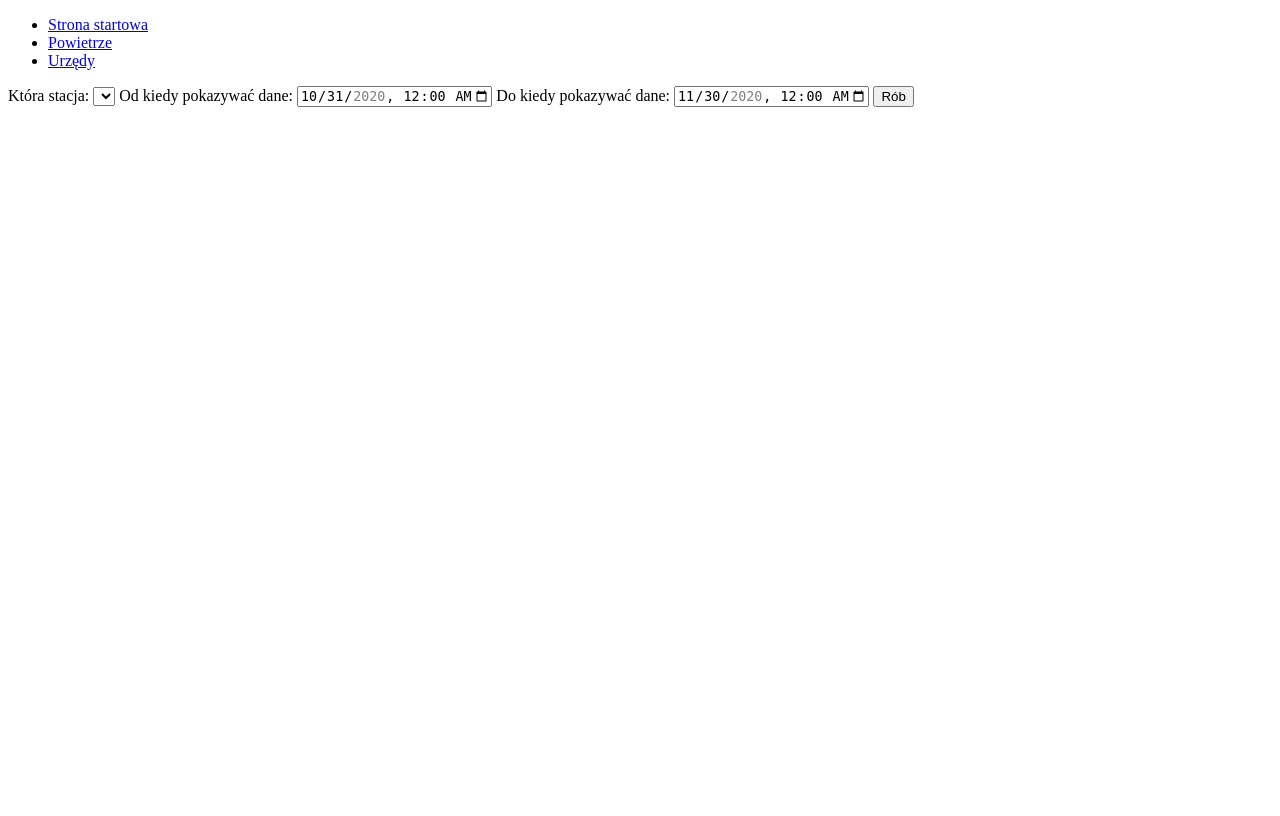
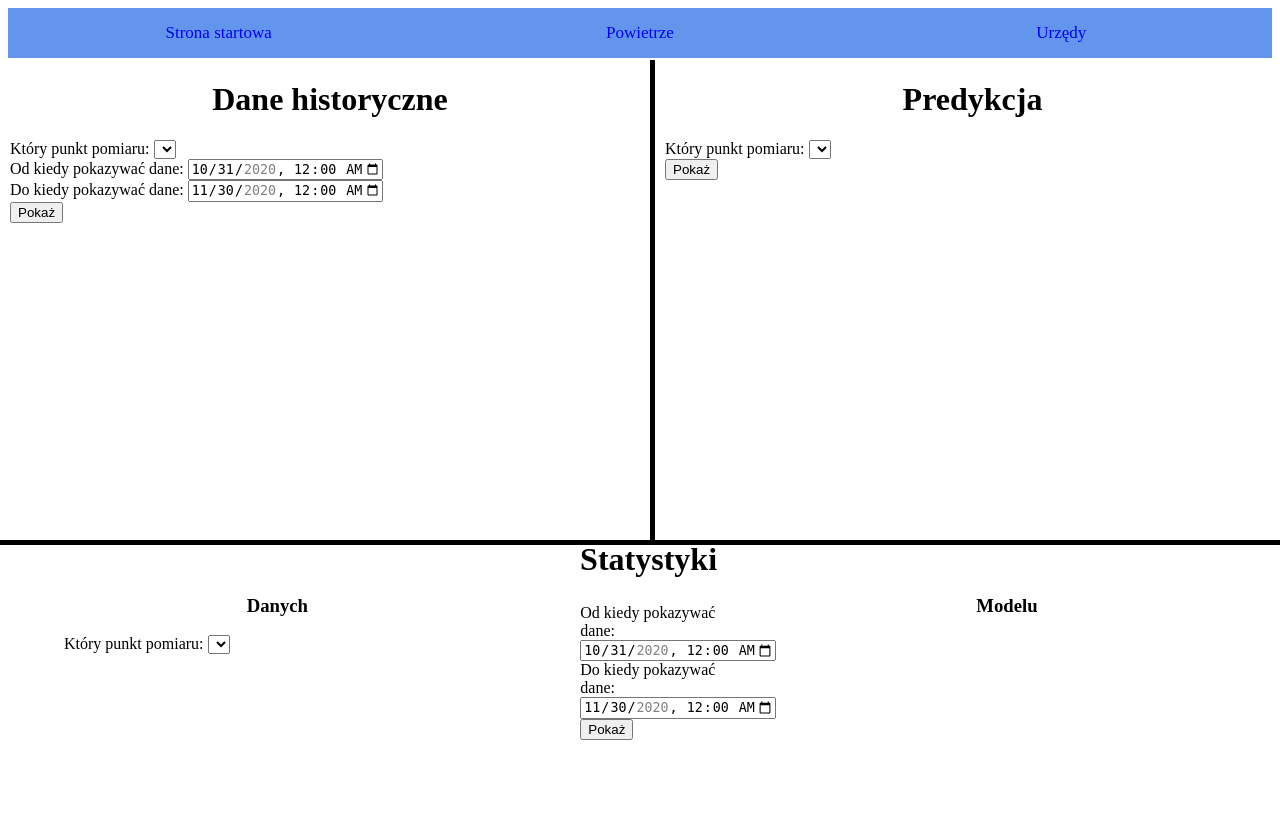
Before and after one commit to witoldmerkel/smart-city-predictions, a Flask app: page /velib in a window 1280 px wide. Before the commit the page ends 107 px from the top, so only its background shows below. Run offline with Flask 2, Linux system fonts and the light colour scheme; data that the repository does not hold is empty; some libraries are stand-ins or nearby versions.

Commit message:
interfejs, rowery part 1

```diff
--- a/Flask/static/rowery_script.js
+++ b/Flask/static/rowery_script.js
@@ -0,0 +1,48 @@
+    var zaladujDane = function () {
+        var settings = {
+            "async": true,
+            "crossDomain": true,
+            "url": "http://127.0.0.1:5000/velib/stacje",
+            "method": "GET",
+            "dataType": 'json'
+        }
+        $.ajax(settings).done(function (response) {
+            for (i=0; i < response.length; i++){
+                var x = document.getElementById("stacje");
+                var option = document.createElement("option");
+                option.text = JSON.parse(response[i][0]).name;
+                option.value = JSON.parse(response[i][0]).station_id;
+                x.add(option);
+
+
+}})};
+
+    window.onload = zaladujDane();
+
+    var pobierzDane = function () {
+        var stacja = $('#stacje').val();
+        var fromd = Date.parse($('#from').val())/1000;
+        var tod = Date.parse($('#to').val())/1000;
+        var settings = {
+            "async": true,
+            "crossDomain": true,
+            "url": "http://127.0.0.1:5000/velib/dane/" + stacja + "/" + fromd + "/" + tod,
+            "method": "GET",
+            "dataType": 'json'
+        }
+        $.ajax(settings).done(function (response) {
+            var tabela = document.getElementById("tabel");
+            tabela.innerHTML='';
+            var singleRow=document.createElement('tr');
+            singleRow.innerHTML += '<td>' + "Data i godzina" + '</td>';
+            singleRow.innerHTML += '<td>' + "Liczba dostępnych rowerów" + '</td>';
+            tabela.appendChild(singleRow);
+            for (i=0; i < response.length; i++){
+                var singleRow=document.createElement('tr');
+                const dateObject = new Date(JSON.parse(response[i][0]).timestamp * 1000)
+                const humanDateFormat = dateObject.toLocaleString()
+                singleRow.innerHTML += '<td>' + humanDateFormat + '</td>';
+                singleRow.innerHTML += '<td>' + JSON.parse(response[i][0]).num_bikes_available + '</td>';
+                tabela.appendChild(singleRow);}
+
+})};
--- a/Flask/templates/velib.html
+++ b/Flask/templates/velib.html
@@ -4,89 +4,103 @@
     <meta charset="UTF-8">
     <title>Rowery tabela</title>
     <script src="http://code.jquery.com/jquery-1.11.0.min.js"></script>
-    <script type="text/javascript">
-
-    var zaladujDane = function () {
-        var settings = {
-            "async": true,
-            "crossDomain": true,
-            "url": "http://127.0.0.1:5000/velib/stacje",
-            "method": "GET",
-            "dataType": 'json'
-        }
-        $.ajax(settings).done(function (response) {
-            for (i=0; i < response.length; i++){
-                var x = document.getElementById("stacje");
-                var option = document.createElement("option");
-                option.text = JSON.parse(response[i][0]).name;
-                option.value = JSON.parse(response[i][0]).station_id;
-                x.add(option);
-
-
-}})};
-    window.onload = zaladujDane();
-
-    var pobierzDane = function () {
-        var stacja = $('#stacje').val();
-        var fromd = Date.parse($('#from').val())/1000;
-        var tod = Date.parse($('#to').val())/1000;
-        var settings = {
-            "async": true,
-            "crossDomain": true,
-            "url": "http://127.0.0.1:5000/velib/dane/" + stacja + "/" + fromd + "/" + tod,
-            "method": "GET",
-            "dataType": 'json'
-        }
-        $.ajax(settings).done(function (response) {
-            var tabela = document.getElementById("tabel");
-            tabela.innerHTML='';
-            var singleRow=document.createElement('tr');
-            singleRow.innerHTML += '<td>' + "Data i godzina" + '</td>';
-            singleRow.innerHTML += '<td>' + "Liczba dostępnych rowerów" + '</td>';
-            tabela.appendChild(singleRow);
-            for (i=0; i < response.length; i++){
-                var singleRow=document.createElement('tr');
-                const dateObject = new Date(JSON.parse(response[i][0]).timestamp * 1000)
-                const humanDateFormat = dateObject.toLocaleString()
-                singleRow.innerHTML += '<td>' + humanDateFormat + '</td>';
-                singleRow.innerHTML += '<td>' + JSON.parse(response[i][0]).num_bikes_available + '</td>';
-                tabela.appendChild(singleRow);}
-
-})};
-    </script>
+    <script src="{{url_for('static', filename='rowery_script.js') }}"></script>
+    <link rel="stylesheet" href="{{url_for('static', filename='rowery_style.css') }}">
 </head>
 <body>
     <nav>
-        <ul class="menu">
+        <div class="menu">
             <li><a href="{{ url_for('home') }}">Strona startowa</a></li>
             <li><a href="{{ url_for('powietrze') }}">Powietrze</a></li>
             <li><a href="{{ url_for('urzedy') }}">Urzędy</a></li>
-        </ul>
+        </div>
     </nav>
 
-
-
-<label for="stacje">Która stacja:</label>
+<div class="split left">
+  <div class="centered">
+      <center><h1>Dane historyczne</h1></center>
+<label for="stacje">Który punkt pomiaru:</label>
 
 <select name="stacje" id="stacje">
 </select>
-
+<br>
 <label for="from">Od kiedy pokazywać dane:</label>
 
 <input type="datetime-local" id="from"
        name="from" value="2020-10-31T00:00"
        min="2020-10-01T00:00" max="2020-11-20T00:00">
-
+<br>
 <label for="to">Do kiedy pokazywać dane:</label>
 
 <input type="datetime-local" id="to"
        name="to" value="2020-11-30T00:00"
        min="2020-10-01T00:00" max="2020-11-30T00:00">
 
-<button onclick="pobierzDane()", id="rob">Rób</button>
+      <br>
+
+<button onclick="pobierzDane()", id="rob">Pokaż</button>
 
     <table id="tabel">
     </table>
 
+  </div>
+</div>
+
+<div class="split right">
+  <div class="centered_r">
+    <center><h1>Predykcja</h1></center>
+<label for="stacje_pred">Który punkt pomiaru:</label>
+
+<select name="stacje_pred" id="stacje_pred">
+</select>
+      <br>
+
+<button onclick="pobierzDane_pred()", id="rob_pred">Pokaż</button>
+
+    <table id="tabel_pred">
+    </table>
+  </div>
+</div>
+
+<div class="container">
+  <div class="leftpanel">
+    <center><h3>Danych</h3></center>
+      <label for="stacje_stat">Który punkt pomiaru:</label>
+
+<select name="stacje_stat" id="stacje_stat">
+</select>
+      <br>
+    <table id="tabel_danych">
+    </table>
+  </div>
+  <div class="middlepanel">
+      <center><h1>Statystyki</h1></center>
+          <div class="middlesubpannel">
+      <label for="from_stat">Od kiedy pokazywać dane:</label>
+
+<input type="datetime-local" id="from_stat"
+       name="from_stat" value="2020-10-31T00:00"
+       min="2020-10-01T00:00" max="2020-11-20T00:00">
+<br>
+<label for="to_stat">Do kiedy pokazywać dane:</label>
+
+<input type="datetime-local" id="to_stat"
+       name="to_stat" value="2020-11-30T00:00"
+       min="2020-10-01T00:00" max="2020-11-30T00:00">
+
+      <br>
+
+<button onclick="pobierzDane_stat()", id="rob_stat">Pokaż</button>
+          </div>
+          </div>
+
+    </div>
+  <div class="rightpanel">
+    <center><h3>Modelu</h3></center>
+      <table id="tabel_modelu">
+    </table>
+  </div>
+</div>
+
 </body>
 </html>
```
